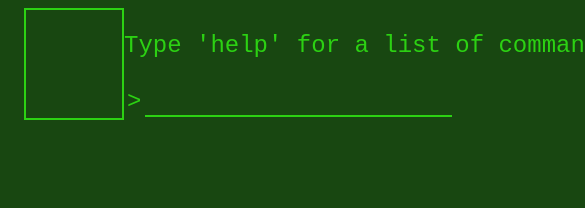
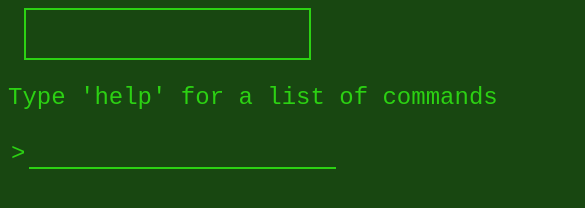
Before and after one commit to Abarbesgaard/the_universinator, a website built with Parcel: page index.html in a window 390 px wide. Shown: the top 208 px of the page, 585 px wide, since content can reach past the window. Built offline with nearby package versions, Linux system fonts and the light colour scheme.

Commit message:
Improved mobile styles

```diff
--- a/index.html
+++ b/index.html
@@ -6,7 +6,7 @@
   </head>
 
   <body>
-    <div style="display: flex; flex-direction: row; margin-bottom: 24px">
+    <div class="gameContainer">
       <div id="displayScreen" class="dataDisplay"></div>
       <div class="sidebar">
         <div id="themeScreen"></div>
--- a/src/styles.css
+++ b/src/styles.css
@@ -7,6 +7,18 @@ body {
   background-color: var(--dark-green);
   color: var(--light-green);
   font-size: 24px;
+}
+
+.gameContainer {
+  display: flex;
+  flex-direction: row;
+  margin-bottom: 24px;
+}
+
+@media screen and (max-width: 800px) {
+  .gameContainer {
+    flex-direction: column;
+  }
 }
 
 .menuButton {
```
